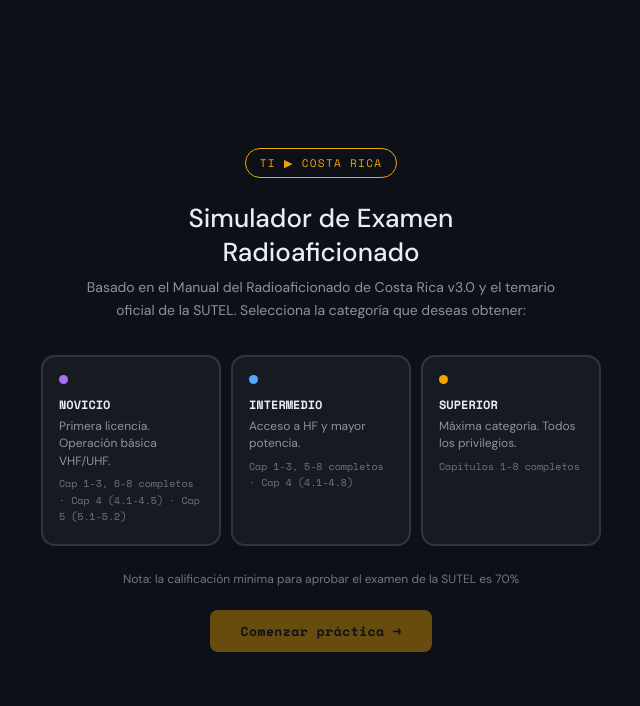
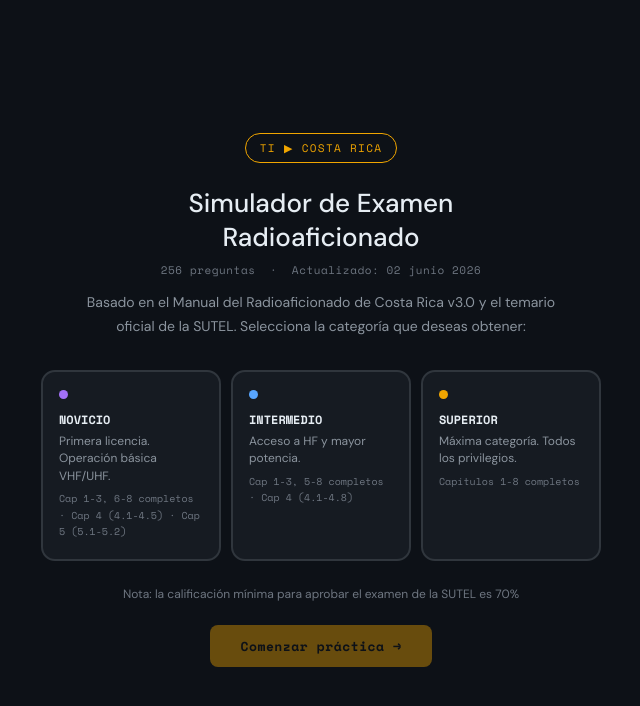
Before and after one commit to ti3wti/examen-tango-india, a plain HTML site: page index.html in a window 1280 px wide. Shown: the whole page, without its empty margins (319-959 px from the left). Drawn offline with nearby package versions, Linux system fonts and the light colour scheme.

Commit message:
Add update date and improve HTML structure

```diff
--- a/index.html
+++ b/index.html
@@ -107,6 +107,7 @@ main{max-width:720px;margin:0 auto;padding:1.25rem 1rem 4rem}
 <div id="welcome">
   <span class="w-badge">TI &#9654; COSTA RICA</span>
   <h1 class="w-title">Simulador de Examen<br>Radioaficionado</h1>
+  <p style="font-family:var(--mono);font-size:11px;color:var(--tx3);margin-bottom:.75rem;letter-spacing:.05em;">256 preguntas &nbsp;·&nbsp; Actualizado: 02 junio 2026</p>
   <p class="w-sub">Basado en el Manual del Radioaficionado de Costa Rica v3.0 y el temario oficial de la SUTEL. Selecciona la categoría que deseas obtener:</p>
   <div class="w-cards">
     <div class="cat-card nov" onclick="selectCat('nov')">
```
